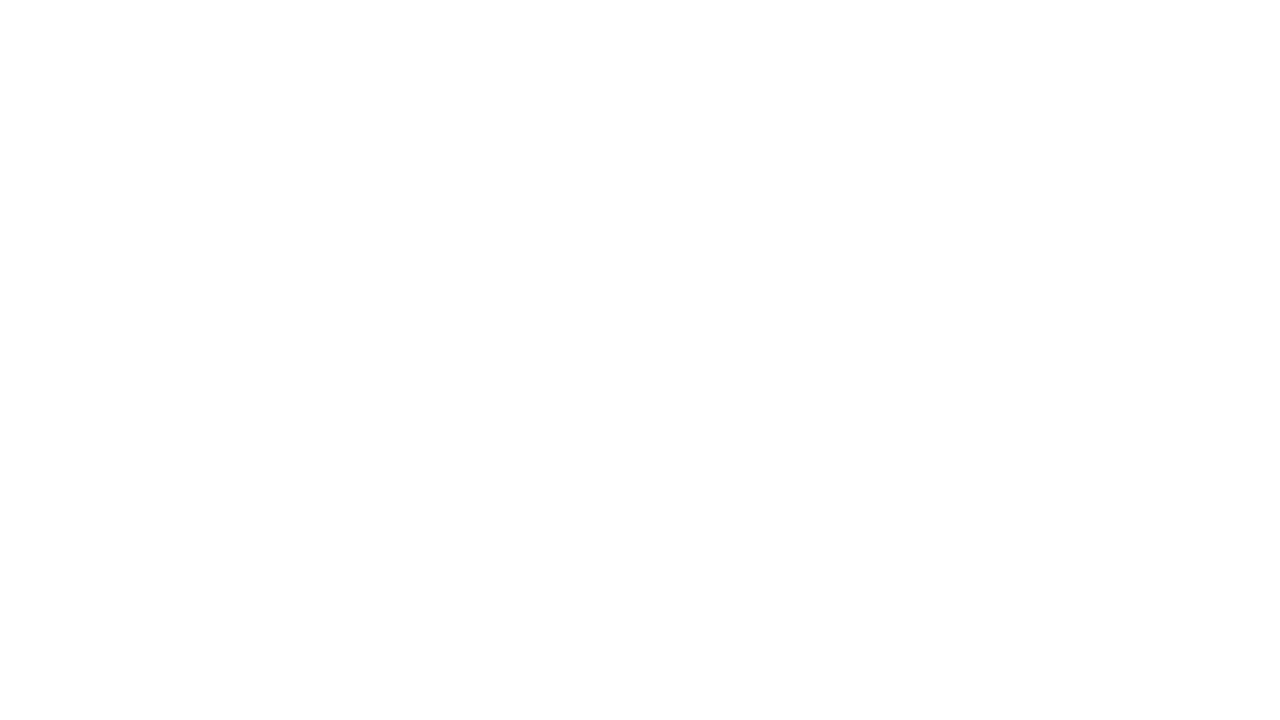
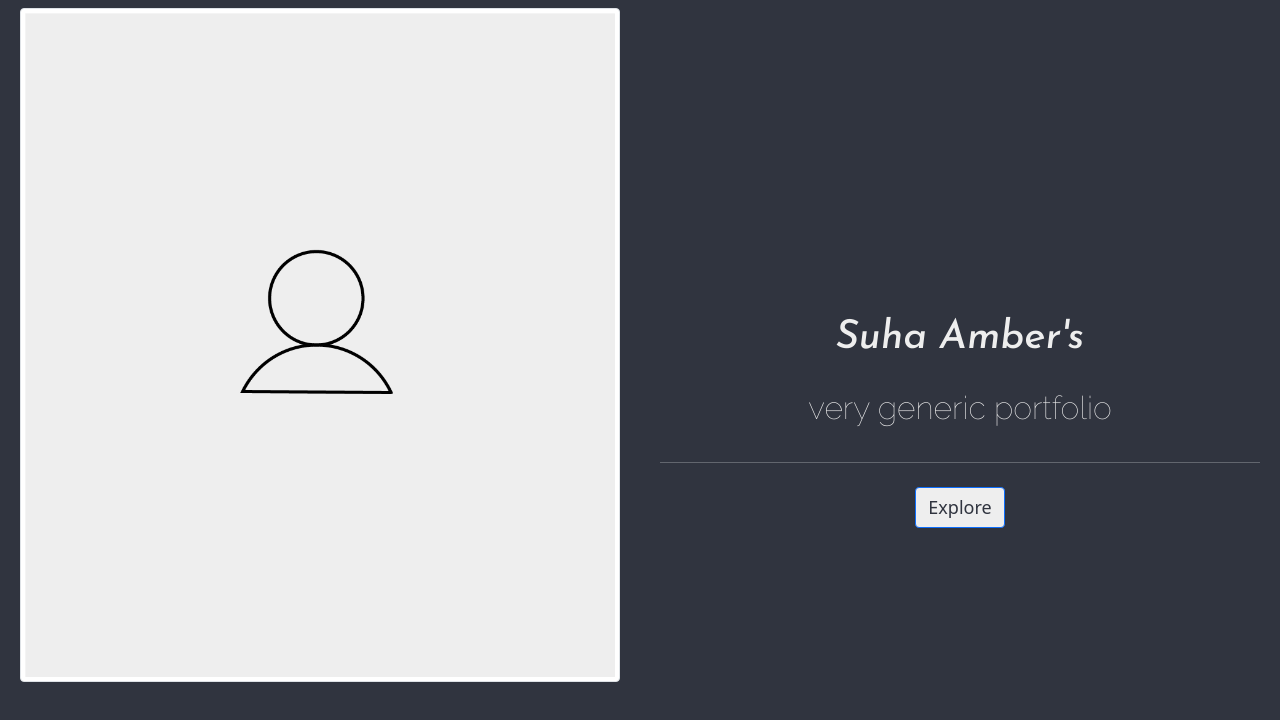
Before and after one commit to suhaamber/GenericPortfolio, a plain HTML site: page index.html in a window 1280 px wide. Drawn offline with nearby package versions, Linux system fonts and the light colour scheme.

Commit message:
Design first section
Design first section in index.html with image, heading and button
Added styles for text and button in index.css
Added image to images/

```diff
--- a/css/index.css
+++ b/css/index.css
@@ -0,0 +1,27 @@
+@import url('https://fonts.googleapis.com/css2?family=Josefin+Sans:ital,wght@1,500&family=Raleway:wght@100&display=swap');
+
+body{
+    background-color: #30343F;
+}
+
+p{
+    color: #eeeeee;
+}
+
+#headings{
+    font-family: 'Josefin Sans', sans-serif;
+    font-size: 40px;
+}
+
+#subheadings
+{
+    font-family: 'Raleway', sans-serif;
+    font-size: xx-large;
+}
+
+#button-custom
+{
+    background-color: #eeeeee;
+    color: #30343F;
+    font-size: large;
+}
--- a/index.html
+++ b/index.html
@@ -2,8 +2,30 @@
 <html>
     <head>
         <title>A Generic Portfolio</title>
+        <link href="https://cdn.jsdelivr.net/npm/bootstrap@5.0.0-beta3/dist/css/bootstrap.min.css" rel="stylesheet" integrity="sha384-eOJMYsd53ii+scO/bJGFsiCZc+5NDVN2yr8+0RDqr0Ql0h+rP48ckxlpbzKgwra6" crossorigin="anonymous">
+        <link href="css/index.css" rel="stylesheet">
     </head>
     <body>
-
+        <section>
+            <div class="container-fluid">
+                <div class="row">
+                    <div class="col m-2">
+                        <img src="images/image1.png" class="img-fluid img-thumbnail">
+                    </div>
+                    <div class="col m-2" style="text-align: center;">
+                        <p id="headings" style="margin-top: 300px;">
+                            Suha Amber's
+                        </p>
+                        <p id="subheadings" style="margin-bottom: 30px;">
+                            very generic portfolio
+                        </p>
+                        <hr class="my-4 bg-light">
+                        <button id="button-custom" class="btn btn-primary" type="button">
+                            Explore
+                        </button>
+                    </div>
+                </div>
+            </div>
+        </section>
     </body>
 </html>
```
Also changed, not shown: images/image1.png (added).
